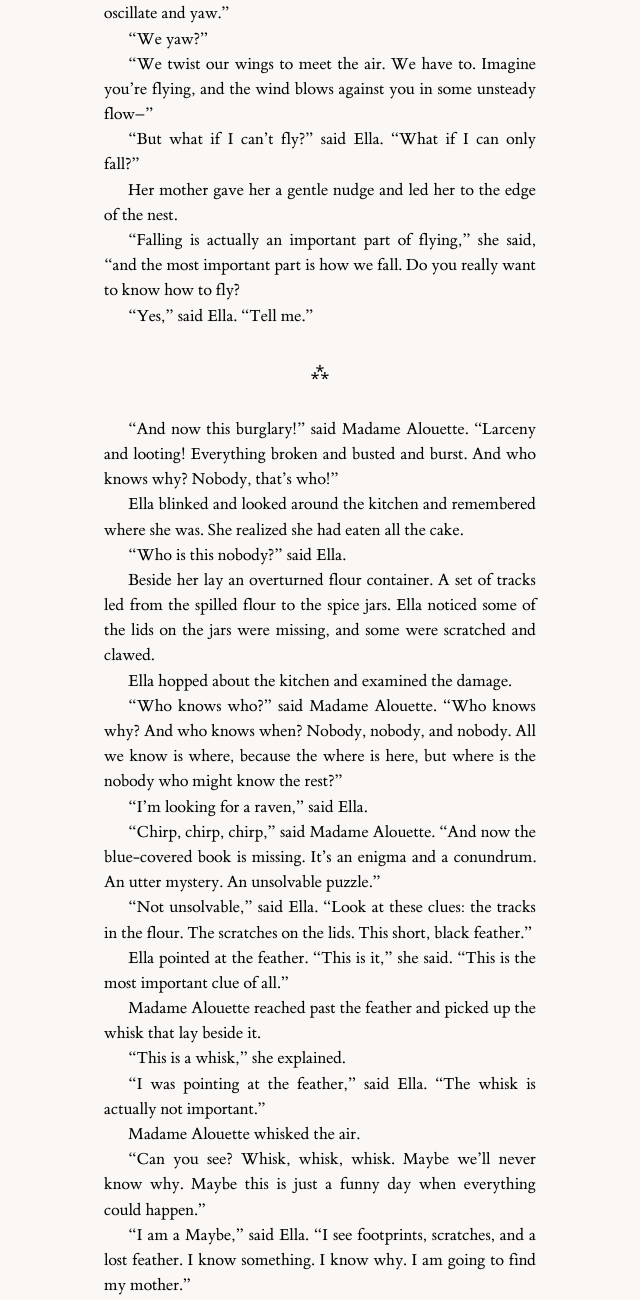
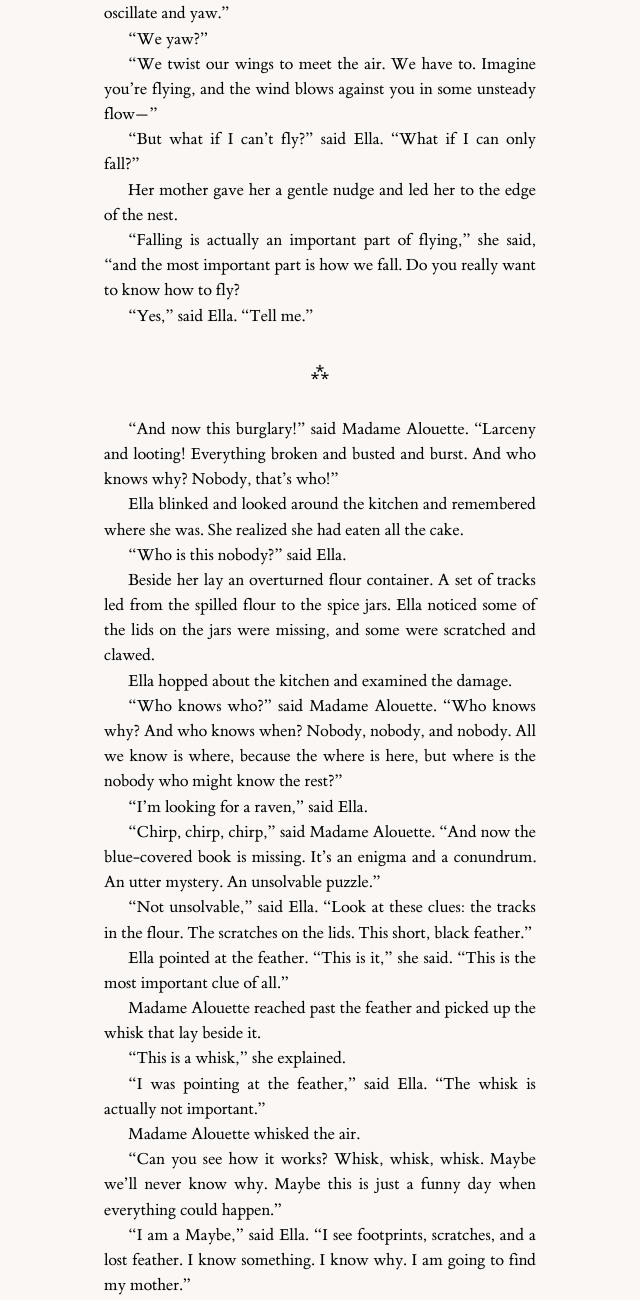
Before and after one commit to studiokicobi/wednesday-the-raven, a Jekyll site: the page built from chapters/chapter-06.md, in a window 1280 px wide. Shown: the part 3175-4475 px from the top of the page, without its empty margins (640-1280 px from the left). Built offline with Jekyll 4.4.1, drawn with Linux system fonts in a browser that asks for light colours.

Commit message:
minor edits

```diff
--- a/chapters/chapter-06.md
+++ b/chapters/chapter-06.md
@@ -90,7 +90,7 @@ Her mother shook herself dry.
 
 “We yaw?”
 
-“We twist our wings to meet the air. We have to. Imagine you’re flying, and the wind blows against you in some unsteady flow--”
+“We twist our wings to meet the air. We have to. Imagine you’re flying, and the wind blows against you in some unsteady flow—”
 
 “But what if I can’t fly?” said Ella. “What if I can only fall?”
 
@@ -130,7 +130,7 @@ Madame Alouette reached past the feather and picked up the whisk that lay beside
 
 Madame Alouette whisked the air.
 
-“Can you see? Whisk, whisk, whisk. Maybe we’ll never know why. Maybe this is just a funny day when everything could happen.”
+“Can you see how it works? Whisk, whisk, whisk. Maybe we’ll never know why. Maybe this is just a funny day when everything could happen.”
 
 “I am a Maybe,” said Ella. “I see footprints, scratches, and a lost feather. I know something. I know why. I am going to find my mother.”
 
```
